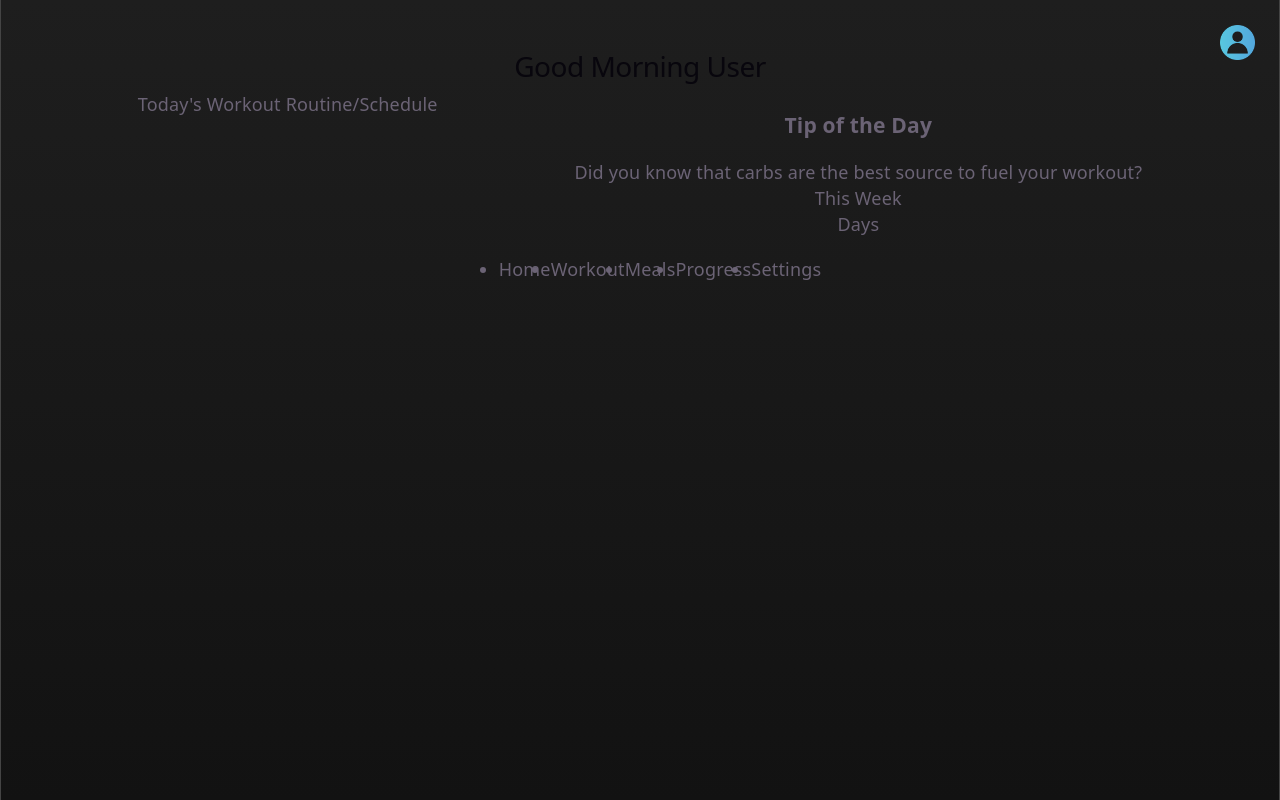
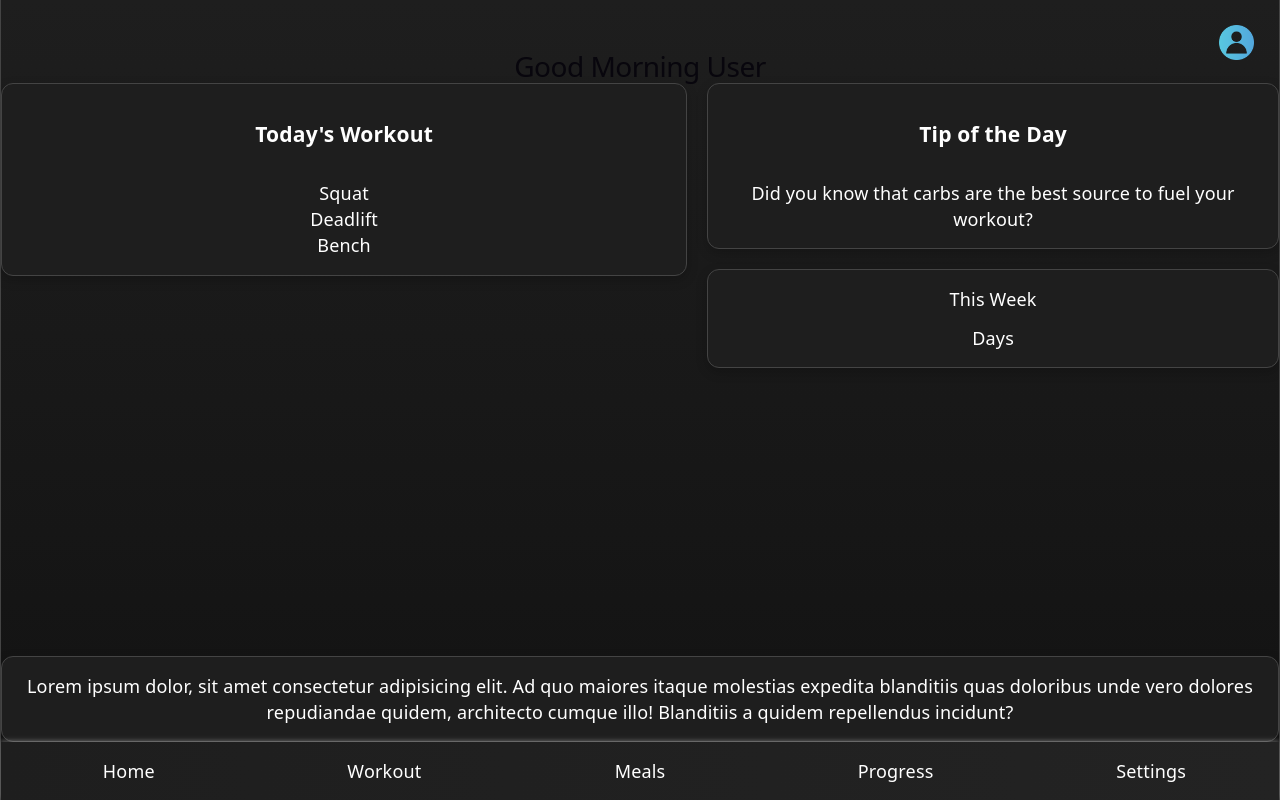
Before and after one commit to rstrauman/workout-tracker, a React (Vite) app: page /dashboard in a window 1280 px wide. Built offline with nearby package versions, Linux system fonts and the light colour scheme; no server answers.

Commit message:
added some homepage styling, finished navbar

```diff
--- /dev/null
+++ b/src/components/Navbar.jsx
@@ -0,0 +1,17 @@
+import styles from "../pages/Dashboard/Dashboard.module.css";
+
+function Navbar() {
+    return (
+        <nav className={styles.mainNav}>
+            <ul>
+                <li><p>Home</p></li>
+                <li><p>Workout</p></li>
+                <li><p>Meals</p></li>
+                <li><p>Progress</p></li>
+                <li><p>Settings</p></li>
+            </ul>
+        </nav>
+    );
+}
+
+export default Navbar;
--- a/src/pages/Dashboard/Dashboard.jsx
+++ b/src/pages/Dashboard/Dashboard.jsx
@@ -1,42 +1,48 @@
 import React from 'react';
 import styles from "./Dashboard.module.css";
 import profile from "../../assets/Profile-Icon.png";
+import Navbar from '../../components/Navbar';
 
 
 function Dashboard() {
     return (
-        <div>
+        <div className={styles.main}>
             <div className={styles.titleFlex}>
                 <h2>Good Morning User</h2>
                 <img src={profile} alt="Profile Image"/>
             </div>
             <div className={styles.midFlex}>
                 <div className={styles.todaysWorkout}>
-                    <div>Today's Workout Routine/Schedule</div>
+                    <div className={styles.card}>
+                        <h3>Today's Workout</h3>
+                        <div className={styles.workoutList}>
+                            <p>Squat</p>
+                            <p>Deadlift</p>
+                            <p>Bench</p>
+                        </div>
+                    </div>
                 </div>
                 <div className={styles.midFlexCol}>
                     <div className={styles.tipOfTheDay}>
-                        <h3>Tip of the Day</h3>
-                        <p>Did you know that carbs are the best source to fuel your workout?</p>
+                        <div className={styles.card}>
+                            <h3>Tip of the Day</h3>
+                            <p>Did you know that carbs are the best source to fuel your workout?</p>
+                        </div>
                     </div>
                     <div className={styles.weeklyGraph}>
-                        <p>This Week</p>
-                        <div>Days</div>
+                        <div className={styles.card}>
+                            <p>This Week</p>
+                            <div>Days</div>
+                        </div>
                     </div>
                 </div>
             </div>
             <div className={styles.bottomFlex}>
-
+                    <div className={styles.card}>
+                    <p>Lorem ipsum dolor, sit amet consectetur adipisicing elit. Ad quo maiores itaque molestias expedita blanditiis quas doloribus unde vero dolores repudiandae quidem, architecto cumque illo! Blanditiis a quidem repellendus incidunt?</p>
+                </div>
             </div>
-            <nav>
-                <ul>
-                    <li>Home</li>
-                    <li>Workout</li>
-                    <li>Meals</li>
-                    <li>Progress</li>
-                    <li>Settings</li>
-                </ul>
-            </nav>
+            <Navbar/>
         </div>
     );
 }
--- a/src/pages/Dashboard/Dashboard.module.css
+++ b/src/pages/Dashboard/Dashboard.module.css
@@ -1,3 +1,6 @@
+/* ==========================================================================
+   1. VARIABLES & GLOBAL BASICS
+   ========================================================================== */
 :root {
     --bg-deep: #121212;
     --bg-surface: #1e1e1e;
@@ -10,17 +13,32 @@
 }
 
 body {
-    background: linear-gradient(
-        180deg,
-        var(--bg-surface),
-        var(--bg-deep)
-    );
+    background: linear-gradient(180deg, var(--bg-surface), var(--bg-deep));
+    margin: 0;
+}
+
+
+/* ==========================================================================
+   2. MAIN SITE LAYOUT (Containers & Structure)
+   ========================================================================== */
+.main {
+    display: flex;
+    flex-direction: column;
+    position: relative;
+    width: 100%;
+    height: 100svh;
+    color: #fff;
+}
+
+/* Header Section */
+.titleFlex {
+    position: relative;
 }
 
 .titleFlex h2 {
     text-align: center;
-    position: relative;
     padding-top: 50px;
+    margin: 0;
 }
 
 .titleFlex img {
@@ -31,15 +49,88 @@ body {
     height: 35px;
 }
 
-.midFlex, .midFlexCol, .bottomFlex, nav, ul {
+/* Dashboard Mid Section Split */
+.midFlex {
     display: flex;
     justify-content: space-evenly;
-}
-
-.midFlex {
-    justify-content: space-evenly;
+    flex: 1;
+    gap: 20px;
 }
 
 .midFlexCol {
+    display: flex;
     flex-direction: column;
+    flex: 1;
+    gap: 20px;
 }
+
+.todaysWorkout {
+    flex: 1.2;
+}
+
+/* Bottom Section */
+.bottomFlex {
+    display: flex;
+}
+
+
+/* ==========================================================================
+   3. REUSABLE COMPONENT STYLES (Cards)
+   ========================================================================== */
+.card {
+    display: flex;
+    flex-direction: column;
+    gap: 12px;
+    padding: 16px;
+    background: var(--bg-surface);
+    border: 1px solid var(--border);
+    border-radius: 12px;
+    box-shadow: 0 4px 12px rgba(0,0,0,0.2);
+}
+
+
+/* ==========================================================================
+   4. NAVIGATION BAR
+   ========================================================================== */
+.mainNav {
+    display: flex;
+    place-items: center;
+    margin-top: auto;
+    background: linear-gradient(90deg, var(--bg-surface), #232323);
+    box-shadow: 0 -2px 4px rgba(255, 255, 255, 0.25);
+    color: #fff;
+}
+
+.mainNav ul {
+    display: flex;
+    justify-content: center;
+    width: 100%;
+    margin: 0;
+    padding: 0;
+    list-style: none;
+}
+
+.mainNav ul li {
+    display: flex;
+    justify-content: center;
+    place-items: center;
+    flex: 1;
+    padding: 16px 0;
+    font-weight: 500;
+    cursor: pointer;
+    transition: all 0.25s ease-in-out;
+}
+
+.mainNav ul li:hover {
+    background-color: #262626;
+    color: var(--accent-light);
+}
+
+.mainNav ul li p {
+    margin: 0;
+    transition: all 0.25s ease-in-out;
+}
+
+.mainNav ul li:hover p {
+    transform: scale(1.15);
+}
```
